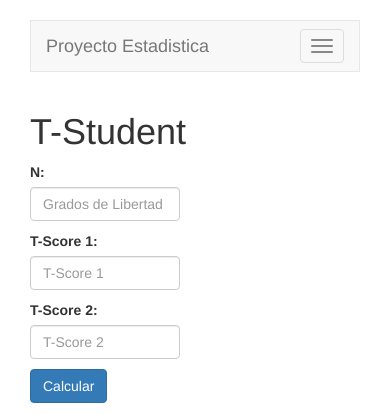
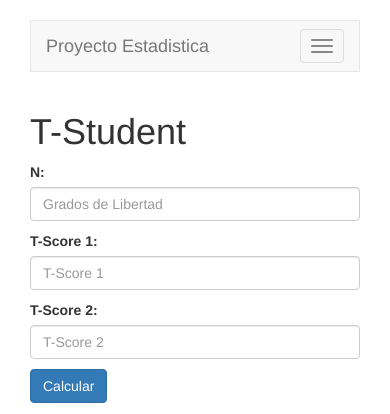
Before and after one commit to michmoca/proyecto-estadisticautn, a Django app: page /home/tstudent/ in a window 390 px wide. Shown: the top 414 px of the page. Run offline with Django 3.2, Linux system fonts and the light colour scheme; some libraries are stand-ins or nearby versions.

Commit message:
editando container

```diff
--- a/home/templates/home/tstudent.html
+++ b/home/templates/home/tstudent.html
@@ -7,7 +7,7 @@
 
   <div class="row">
 
-      <div class="col-xs-6 col-md-4">
+      <div class="col-md-4">
         <form  method="post">
           {% csrf_token %}
           {{form.as_p}}
@@ -22,7 +22,7 @@
         {% endif %}
       </div>
 
-      <div class="col-xs-12 col-sm-6 col-md-8">
+      <div class="col-md-8">
         <!-- 4:3 aspect ratio -->
         <div class="embed-responsive embed-responsive-16by9">
           <iframe class="embed-responsive-item" src="https://www.youtube.com/embed/5ABpqVSx33I?ecver=2"></iframe>
```
